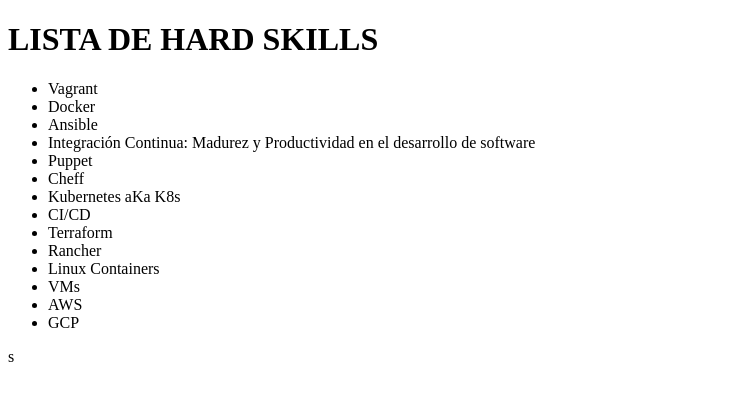
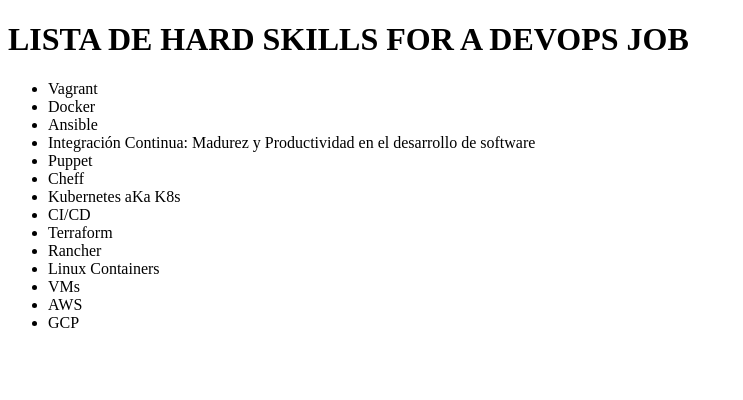
Before and after one commit to EmmanuelMontes/GitHubPractice, a plain HTML site: page index.html in a window 1280 px wide. Shown: the whole page, without its empty margins (0-743 px from the left). Drawn offline with Linux system fonts and the light colour scheme.

Commit message:
I did a change in the title

```diff
--- a/index.html
+++ b/index.html
@@ -7,7 +7,7 @@
   <title>Práctica Git</title>
 </head>
 <body>
-  <h1>LISTA DE HARD SKILLS</h1>
+  <h1>LISTA DE HARD SKILLS FOR A DEVOPS JOB</h1>
   <ul>
     <li>Vagrant</li>
     <li>Docker</li>
@@ -25,4 +25,4 @@
     <li>GCP</li>
   </ul>
 </body>
-</html>s
+</html>
```
